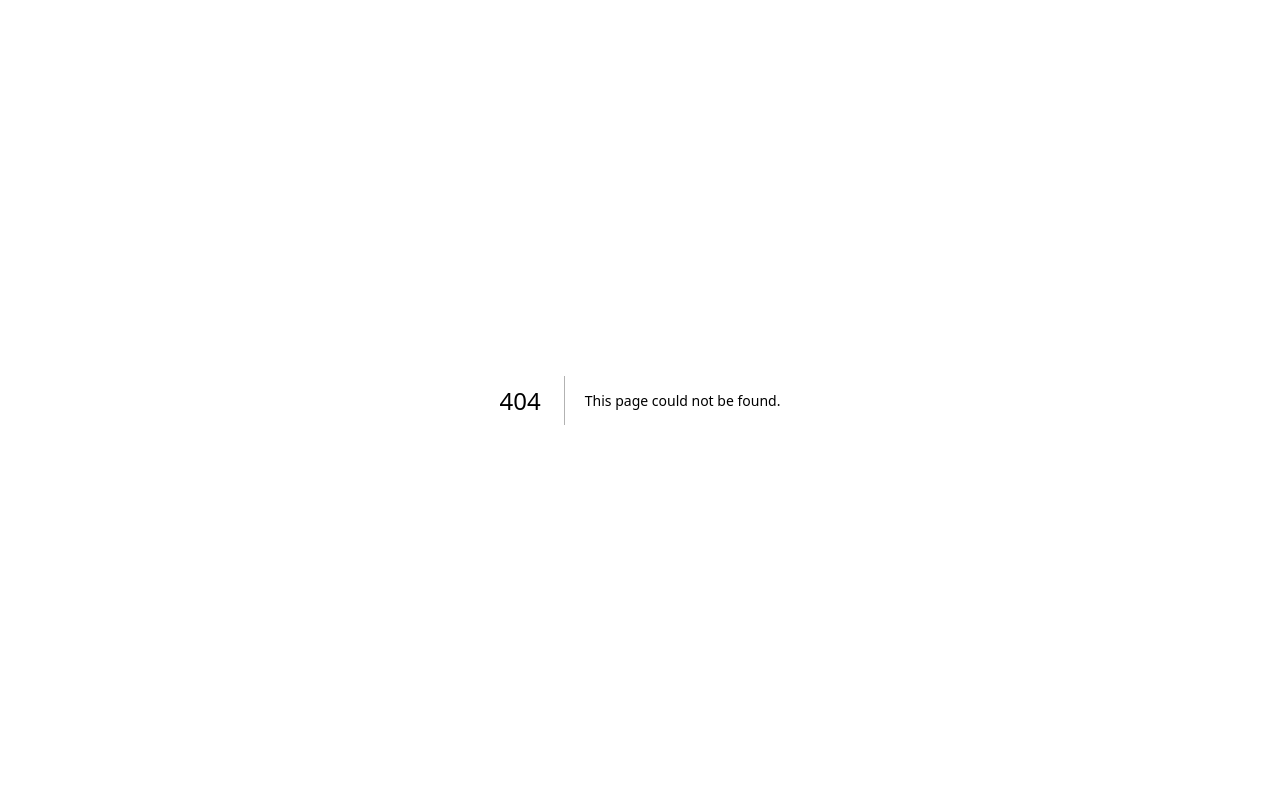
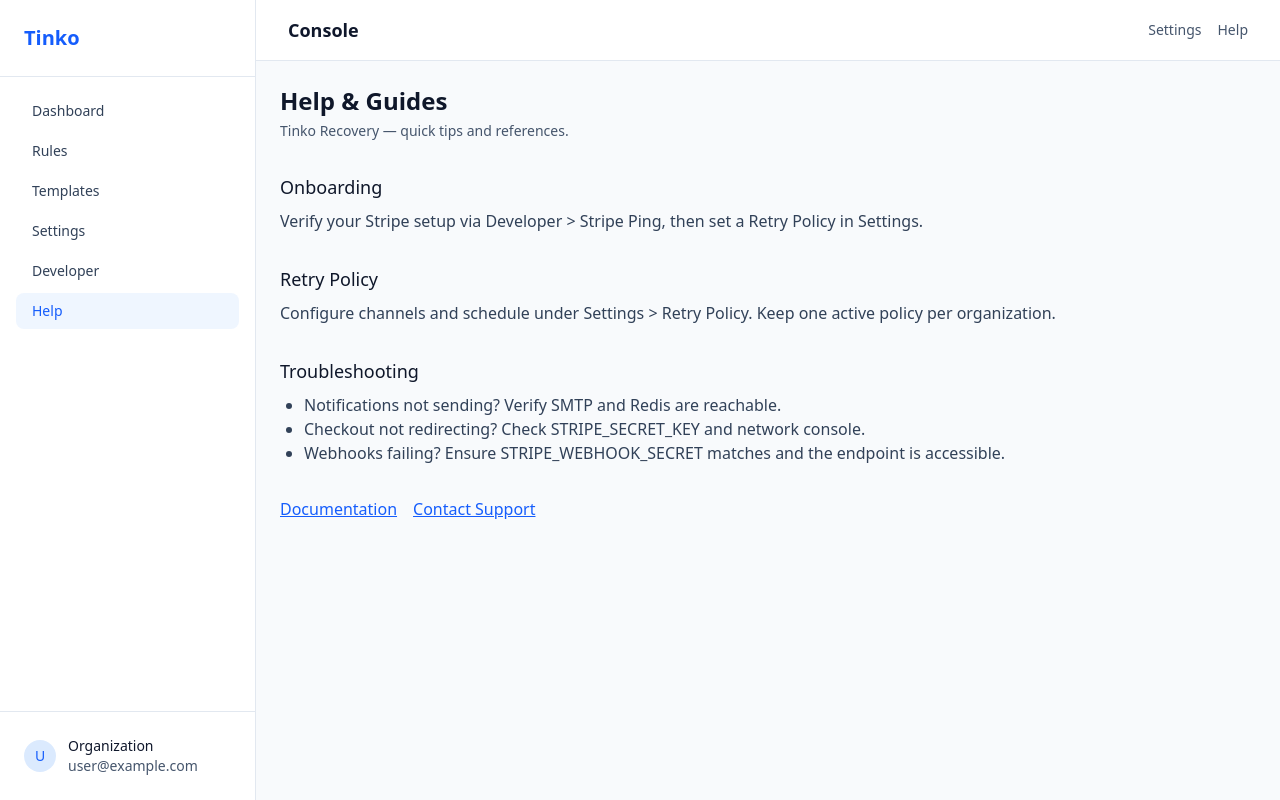
Before and after one commit to stealthorga-crypto/STEALTH-TINKO, a Next.js app in the folder tinko-console/: page /help in a window 1280 px wide. Before the commit this address had no page. Built offline with nearby package versions, Linux system fonts and the light colour scheme.

Commit message:
feat(console-i18n+help): Step 14 - minimal i18n scaffold and Help page
- Add locales/en and a tiny useI18n() hook with key-based lookup
- Localize sidebar labels and add Help nav item
- New /help page with onboarding, retry policy, and troubleshooting tips

```diff
--- /dev/null
+++ b/tinko-console/app/(console)/help/page.tsx
@@ -0,0 +1,46 @@
+"use client";
+
+import { useI18n } from "@/lib/i18n";
+import Link from "next/link";
+
+export default function HelpPage() {
+  const { t } = useI18n();
+  return (
+    <div className="p-6 space-y-8">
+      <div>
+        <h1 className="text-2xl font-semibold">{t("help.title")}</h1>
+        <p className="text-sm text-slate-600 mt-1">
+          Tinko Recovery — quick tips and references.
+        </p>
+      </div>
+
+      <section className="space-y-2">
+        <h2 className="text-lg font-medium">{t("help.onboarding.title")}</h2>
+        <p className="text-slate-700">{t("help.onboarding.stripe")}</p>
+      </section>
+
+      <section className="space-y-2">
+        <h2 className="text-lg font-medium">{t("help.retryPolicy.title")}</h2>
+        <p className="text-slate-700">{t("help.retryPolicy.desc")}</p>
+      </section>
+
+      <section className="space-y-2">
+        <h2 className="text-lg font-medium">{t("help.troubleshooting.title")}</h2>
+        <ul className="list-disc pl-6 text-slate-700">
+          <li>Notifications not sending? Verify SMTP and Redis are reachable.</li>
+          <li>Checkout not redirecting? Check STRIPE_SECRET_KEY and network console.</li>
+          <li>Webhooks failing? Ensure STRIPE_WEBHOOK_SECRET matches and the endpoint is accessible.</li>
+        </ul>
+      </section>
+
+      <section className="space-x-4">
+        <Link href="/docs" className="text-blue-600 underline">
+          {t("help.links.docs")}
+        </Link>
+        <Link href="/contact" className="text-blue-600 underline">
+          {t("help.links.support")}
+        </Link>
+      </section>
+    </div>
+  );
+}
--- a/tinko-console/components/layout/sidebar-nav.tsx
+++ b/tinko-console/components/layout/sidebar-nav.tsx
@@ -2,17 +2,20 @@
 
 import Link from "next/link";
 import { usePathname } from "next/navigation";
+import { useI18n } from "@/lib/i18n";
 
 const navItems = [
-  { href: "/dashboard", label: "Dashboard" },
-  { href: "/rules", label: "Rules" },
-  { href: "/templates", label: "Templates" },
-  { href: "/settings", label: "Settings" },
-  { href: "/developer", label: "Developer" },
+  { href: "/dashboard", labelKey: "nav.dashboard" },
+  { href: "/rules", labelKey: "nav.rules" },
+  { href: "/templates", labelKey: "nav.templates" },
+  { href: "/settings", labelKey: "nav.settings" },
+  { href: "/developer", labelKey: "nav.developer" },
+  { href: "/help", labelKey: "nav.help" },
 ];
 
 export default function SidebarNav() {
   const pathname = usePathname();
+  const { t } = useI18n();
 
   return (
     <nav className="flex-1 p-4">
@@ -29,7 +32,7 @@
                     : "text-slate-700 hover:bg-slate-50"
                 }`}
               >
-                {item.label}
+                {t(item.labelKey)}
               </Link>
             </li>
           );
--- /dev/null
+++ b/tinko-console/lib/i18n.ts
@@ -0,0 +1,28 @@
+"use client";
+
+import en from "@/locales/en";
+
+type Dict = typeof en;
+
+const dictionaries: Record<string, Dict> = {
+  en,
+};
+
+export function useI18n() {
+  // Minimal client-side locale selection; defaults to 'en'
+  let locale = "en";
+  if (typeof window !== "undefined") {
+    locale = (localStorage.getItem("locale") || "en").toLowerCase();
+  }
+  const dict = dictionaries[locale] || en;
+  const t = (path: string): string => {
+    const parts = path.split(".");
+    let cur: any = dict;
+    for (const p of parts) {
+      cur = cur?.[p];
+      if (cur === undefined) return path; // fallback to key
+    }
+    return typeof cur === "string" ? cur : path;
+  };
+  return { t, locale };
+}
--- /dev/null
+++ b/tinko-console/locales/en.ts
@@ -0,0 +1,35 @@
+const en = {
+  nav: {
+    dashboard: "Dashboard",
+    rules: "Rules",
+    templates: "Templates",
+    settings: "Settings",
+    developer: "Developer",
+    help: "Help",
+  },
+  help: {
+    title: "Help & Guides",
+    onboarding: {
+      title: "Onboarding",
+      stripe: "Verify your Stripe setup via Developer > Stripe Ping, then set a Retry Policy in Settings.",
+    },
+    retryPolicy: {
+      title: "Retry Policy",
+      desc: "Configure channels and schedule under Settings > Retry Policy. Keep one active policy per organization.",
+    },
+    troubleshooting: {
+      title: "Troubleshooting",
+      items: [
+        "Notifications not sending? Verify SMTP and Redis are reachable.",
+        "Checkout not redirecting? Check STRIPE_SECRET_KEY and network console.",
+        "Webhooks failing? Ensure STRIPE_WEBHOOK_SECRET matches and the endpoint is accessible.",
+      ],
+    },
+    links: {
+      docs: "Documentation",
+      support: "Contact Support",
+    },
+  },
+};
+
+export default en;
```
